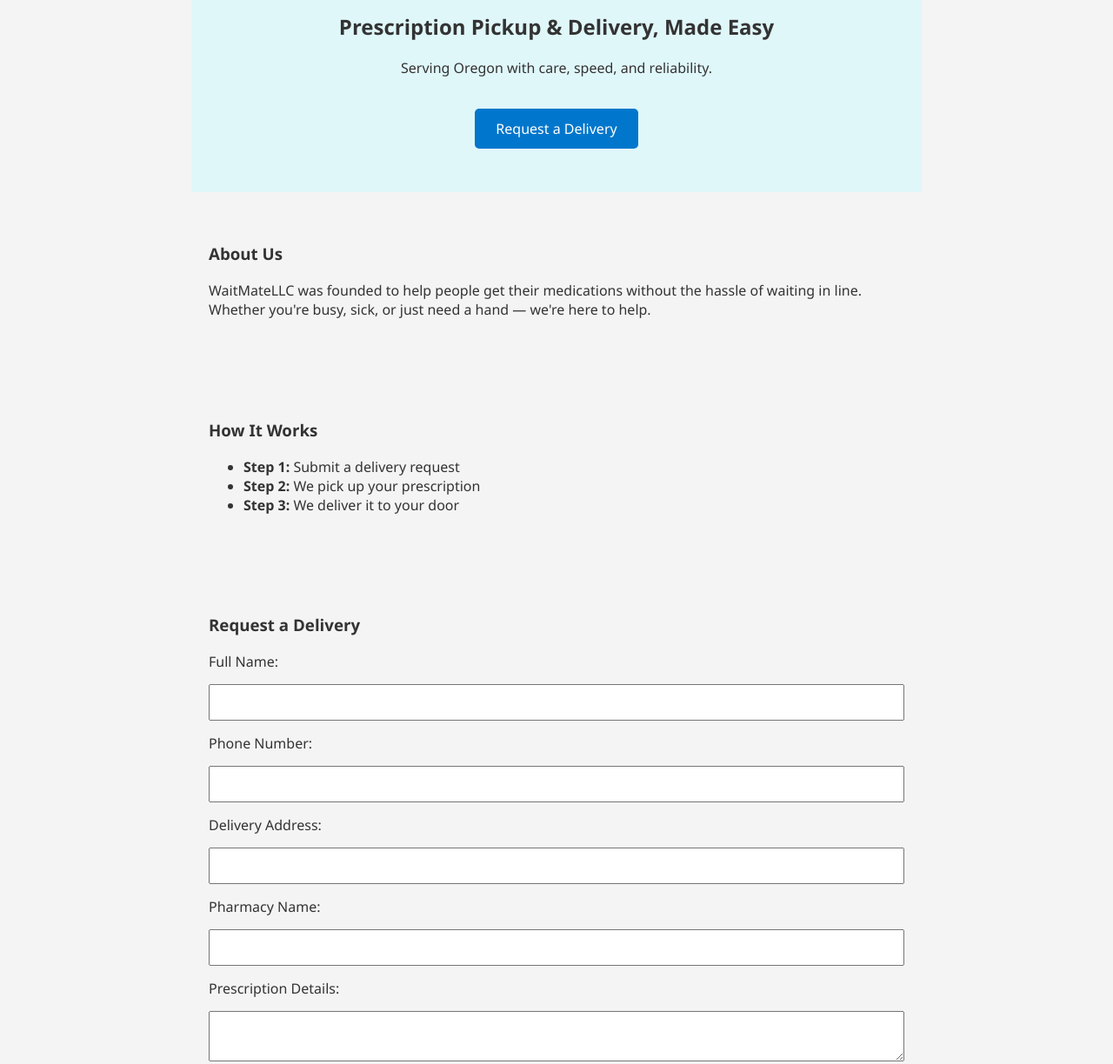
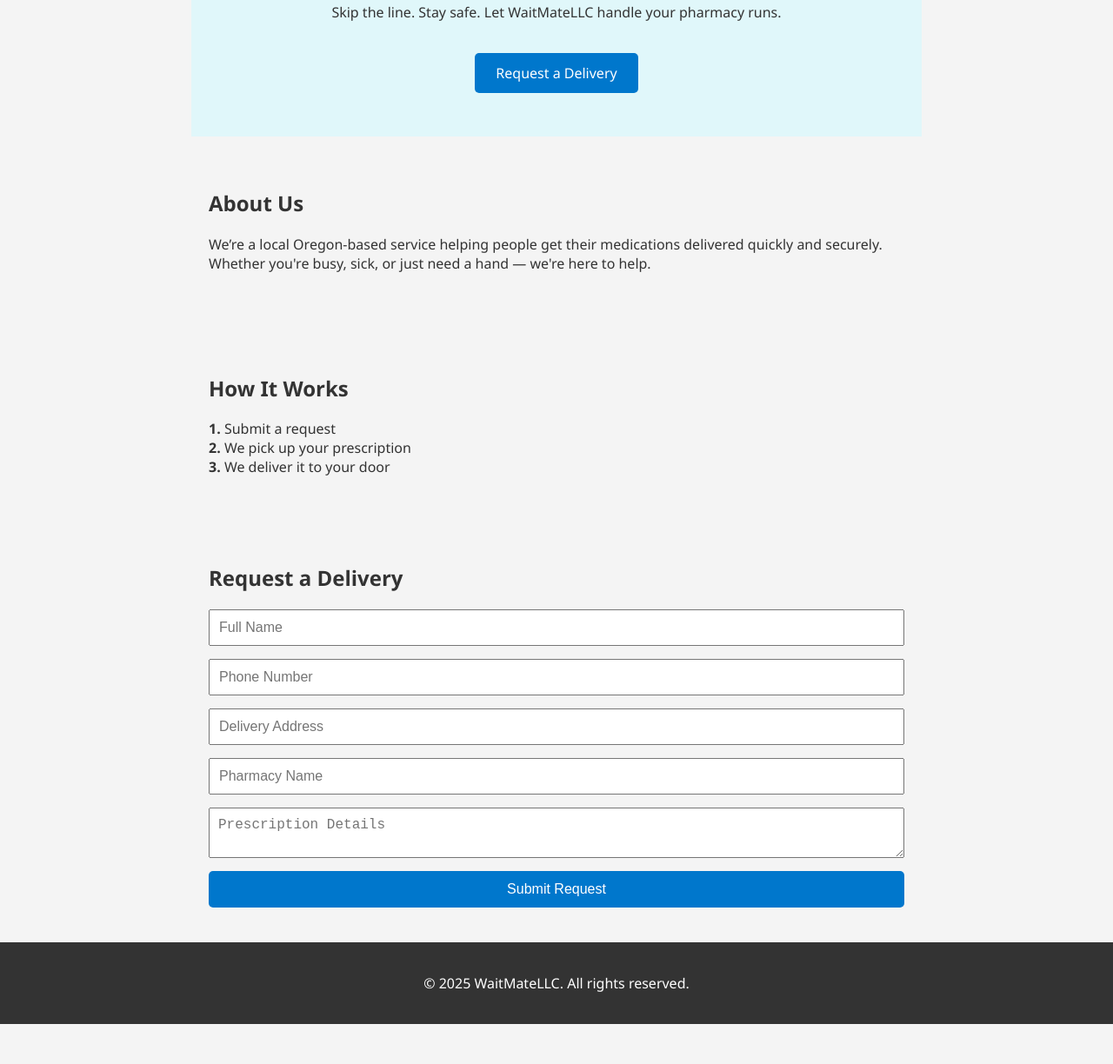
Before and after one commit to waitmatellc-sys/waitmatellc.github.io, a plain HTML site: page index.html in a window 1280 px wide. Shown: the part 204-1428 px from the top of the page at 87% size. After the commit the page ends 1382 px from the top, so only its background shows below. Drawn offline with Linux system fonts and the light colour scheme.

Commit message:
Update index.html

```diff
--- a/index.html
+++ b/index.html
@@ -1,14 +1,14 @@
 <!DOCTYPE html>
 <html lang="en">
 <head>
-  <meta charset="UTF-8">
-  <title>WaitMateLLC – Pharmacy Delivery in Oregon</title>
-  <link rel="stylesheet" href="style.css">
-  <meta name="viewport" content="width=device-width, initial-scale=1.0">
+  <meta charset="UTF-8" />
+  <meta name="viewport" content="width=device-width, initial-scale=1.0" />
+  <title>WaitMateLLC – Prescription Delivery in Oregon</title>
+  <link rel="stylesheet" href="style.css" />
 </head>
 <body>
   <header>
-    <h1>WaitMateLLC</h1>
+    <div class="logo">WaitMateLLC</div>
     <nav>
       <a href="#about">About</a>
       <a href="#how">How It Works</a>
@@ -17,45 +17,39 @@
   </header>
 
   <section class="hero">
-    <h2>Prescription Pickup & Delivery, Made Easy</h2>
-    <p>Serving Oregon with care, speed, and reliability.</p>
+    <h1>Fast, Reliable Prescription Delivery</h1>
+    <p>Skip the line. Stay safe. Let WaitMateLLC handle your pharmacy runs.</p>
     <a href="#contact" class="cta-button">Request a Delivery</a>
   </section>
 
-  <section id="about">
-    <h3>About Us</h3>
-    <p>WaitMateLLC was founded to help people get their medications without the hassle of waiting in line. Whether you're busy, sick, or just need a hand — we're here to help.</p>
+  <section id="about" class="info-section">
+    <h2>About Us</h2>
+    <p>We’re a local Oregon-based service helping people get their medications delivered quickly and securely. Whether you're busy, sick, or just need a hand — we're here to help.</p>
   </section>
 
-  <section id="how">
-    <h3>How It Works</h3>
-    <ul>
-      <li><strong>Step 1:</strong> Submit a delivery request</li>
-      <li><strong>Step 2:</strong> We pick up your prescription</li>
-      <li><strong>Step 3:</strong> We deliver it to your door</li>
-    </ul>
+  <section id="how" class="info-section">
+    <h2>How It Works</h2>
+    <div class="steps">
+      <div><strong>1.</strong> Submit a request</div>
+      <div><strong>2.</strong> We pick up your prescription</div>
+      <div><strong>3.</strong> We deliver it to your door</div>
+    </div>
   </section>
 
-  <section id="contact">
-    <h3>Request a Delivery</h3>
+  <section id="contact" class="info-section">
+    <h2>Request a Delivery</h2>
     <form>
-      <label for="name">Full Name:</label>
-      <input type="text" id="name" name="name" required>
-
-      <label for="phone">Phone Number:</label>
-      <input type="tel" id="phone" name="phone" required>
-
-      <label for="address">Delivery Address:</label>
-      <input type="text" id="address" name="address" required>
-
-      <label for="pharmacy">Pharmacy Name:</label>
-      <input type="text" id="pharmacy" name="pharmacy" required>
-
-      <label for="notes">Prescription Details:</label>
-      <textarea id="notes" name="notes"></textarea>
-
+      <input type="text" placeholder="Full Name" required />
+      <input type="tel" placeholder="Phone Number" required />
+      <input type="text" placeholder="Delivery Address" required />
+      <input type="text" placeholder="Pharmacy Name" required />
+      <textarea placeholder="Prescription Details"></textarea>
       <button type="submit">Submit Request</button>
     </form>
   </section>
 
   <footer>
+    <p>&copy; 2025 WaitMateLLC. All rights reserved.</p>
+  </footer>
+</body>
+</html>
```
